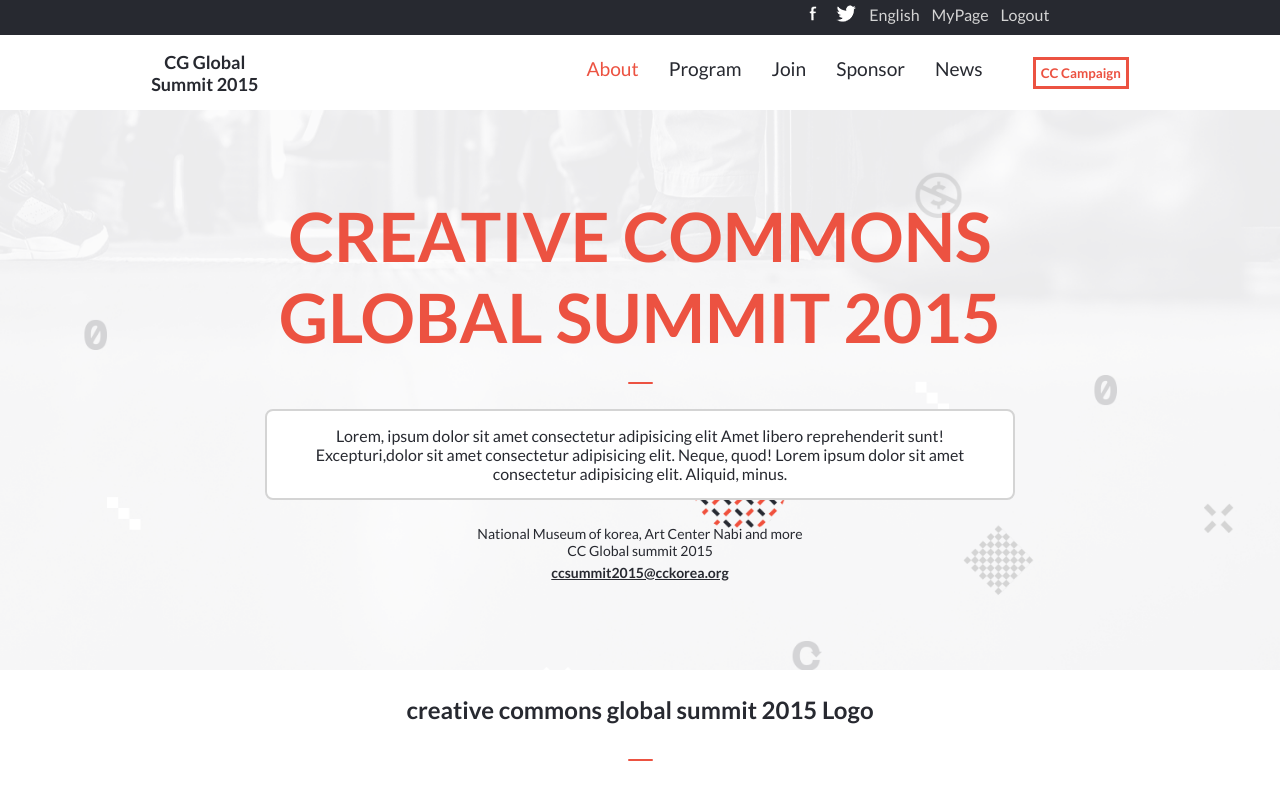
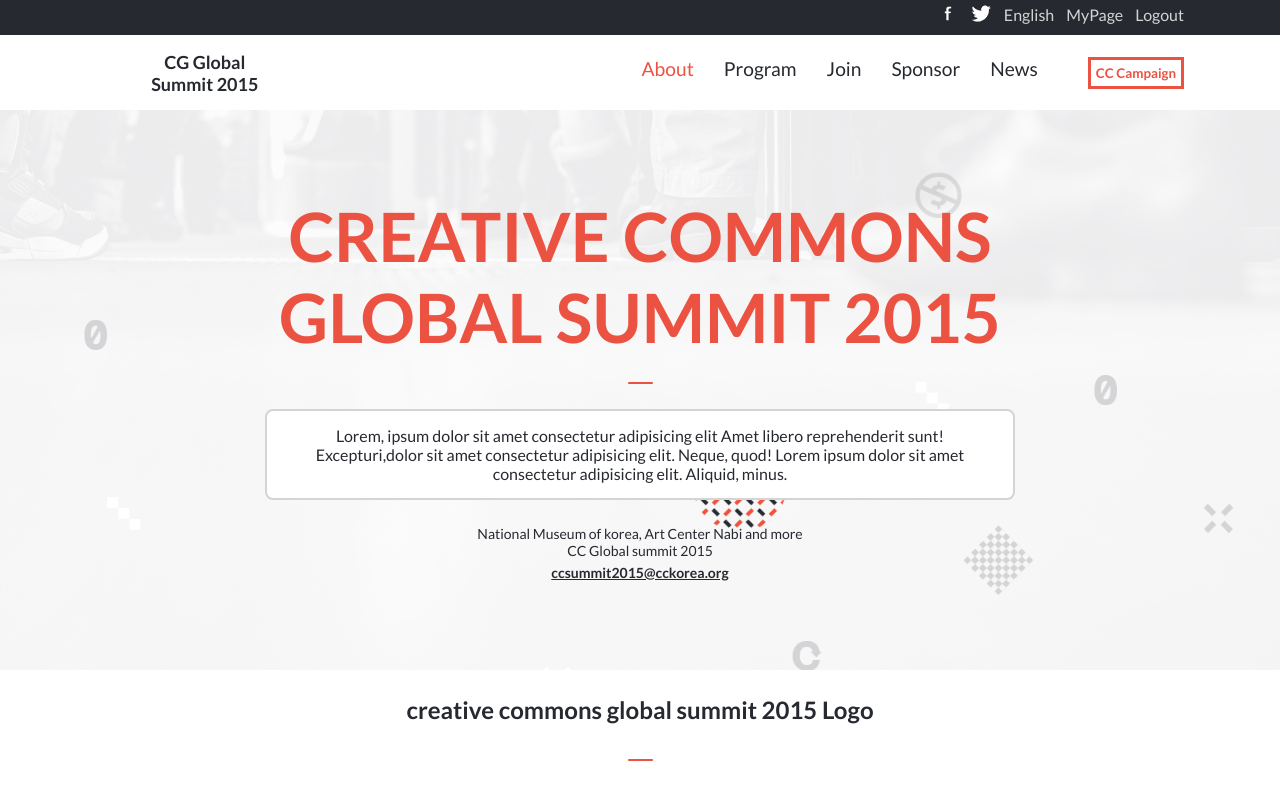
Before and after one commit to imranhossainemi/capstone_project, a plain HTML site: page about.html in a window 1280 px wide. Shown: the top 793 px of the page. Drawn offline with Linux system fonts and the light colour scheme.

Commit message:
Update about.css

```diff
--- a/css/about.css
+++ b/css/about.css
@@ -42,6 +42,7 @@
   list-style: none;
   display: flex;
   flex-direction: row;
+  justify-content: end;
   align-items: center;
   gap: 12px;
 }
@@ -84,7 +85,7 @@
   height: fit-content;
   display: flex;
   flex-direction: row;
-  justify-content: center;
+  justify-content: end;
   gap: 50px;
 }
 
```
